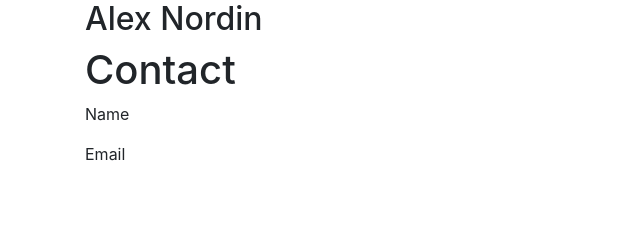
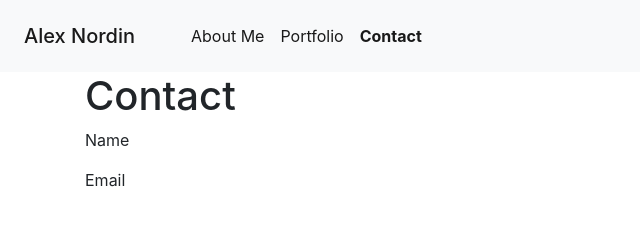
Before and after one commit to apnordin/02-Responsive-Portfolio, a plain HTML site: page contact.html in a window 1280 px wide. Shown: the whole page, without its empty margins (0-640 px from the left). Drawn offline with nearby package versions, Linux system fonts and the light colour scheme.

Commit message:
Navbar added on all pages, bold to denote current page

```diff
--- a/contact.html
+++ b/contact.html
@@ -3,15 +3,41 @@
 <head>
     <meta charset="UTF-8">
     <meta name="viewport" content="width=device-width, initial-scale=1.0">
+    <title>Homework02_Contact</title>
+
+    <script src="https://ajax.googleapis.com/ajax/libs/jquery/1.11.3/jquery.min.js"></script>
+    <script src="https://maxcdn.bootstrapcdn.com/bootstrap/4.0.0/js/bootstrap.min.js"></script>
     <link rel="stylesheet" href="https://stackpath.bootstrapcdn.com/bootstrap/4.5.2/css/bootstrap.min.css" integrity="sha384-JcKb8q3iqJ61gNV9KGb8thSsNjpSL0n8PARn9HuZOnIxN0hoP+VmmDGMN5t9UJ0Z" crossorigin="anonymous">
-    <title>Homework02_Contact</title>
 </head>
 
 <body>
 
+    <nav class="navbar navbar-expand-md navbar-light bg-light">
+
+        <span class="navbar-brand mt-2 mr-5 mb-2 ml-2 h1">Alex Nordin</span>
+
+        <button class="navbar-toggler" type="button" data-toggle="collapse" data-target="#navbarSupportedContent" aria-controls="navbarSupportedContent" aria-expanded="false" aria-label="Toggle navigation">
+            <span class="navbar-toggler-icon"></span>
+          </button>
+
+        <div class="collapse navbar-collapse" id="navbarSupportedContent">
+            <ul class="navbar-nav mr-auto">
+                <li class="nav-item active">
+                    <a class="nav-link" href="index.html">About Me</a>
+                </li>
+                <li class="nav-item active">
+                    <a class="nav-link" href="portfolio.html">Portfolio</a>
+                </li>
+                <li class="nav-item active">
+                    <b class="nav-link" href="contact.html">Contact</b>
+                </li>
+            </ul>
+        </div>
+
+
+      </nav>
+
     <div class="container">
-
-        <H2>Alex Nordin</H2>
 
         <div class="row">
 
```
Also changed, not shown: index.html (+4 -6 lines), portfolio.html (+29 -3 lines). Lines whose indentation alone changed are shown as unchanged.
